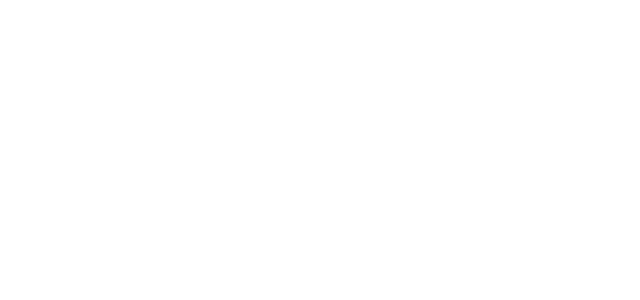
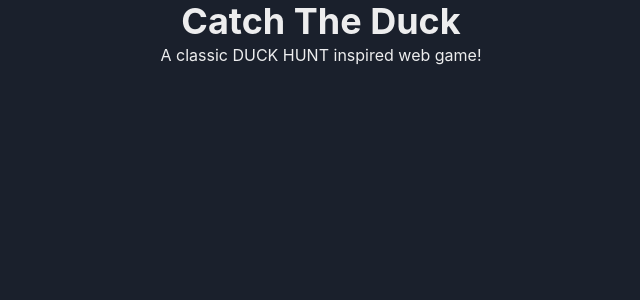
Before and after one commit to nitishkaf/catch-the-liz, a Next.js app: page / in a window 1280 px wide. Shown: the top 300 px of the page, without its empty margins (319-959 px from the left). Built offline with nearby package versions, Linux system fonts and the light colour scheme.

Commit message:
default to dark theme

```diff
--- a/src/pages/_document.tsx
+++ b/src/pages/_document.tsx
@@ -1,13 +1,16 @@
-import { Html, Head, Main, NextScript } from 'next/document'
+import theme from "@/styles/theme";
+import { ColorModeScript } from "@chakra-ui/react";
+import { Html, Head, Main, NextScript } from "next/document";
 
 export default function Document() {
   return (
     <Html lang="en">
       <Head />
       <body>
+        <ColorModeScript initialColorMode={theme.config.initialColorMode} />
         <Main />
         <NextScript />
       </body>
     </Html>
-  )
+  );
 }
--- a/src/pages/index.tsx
+++ b/src/pages/index.tsx
@@ -1,3 +1,10 @@
+import { Center, Flex, Heading, Text } from "@chakra-ui/react";
+
 export default function Home() {
-  return <></>;
+  return (
+    <Flex as="main" direction="column" align="center" justify="center">
+      <Heading>Catch The Duck</Heading>
+      <Text>A classic DUCK HUNT inspired web game!</Text>
+    </Flex>
+  );
 }
--- /dev/null
+++ b/src/styles/theme.ts
@@ -0,0 +1,9 @@
+import { extendTheme, type ThemeConfig } from "@chakra-ui/react";
+
+const config: ThemeConfig = {
+  initialColorMode: "dark",
+  useSystemColorMode: false,
+};
+
+const theme = extendTheme({ config });
+export default theme;
```
